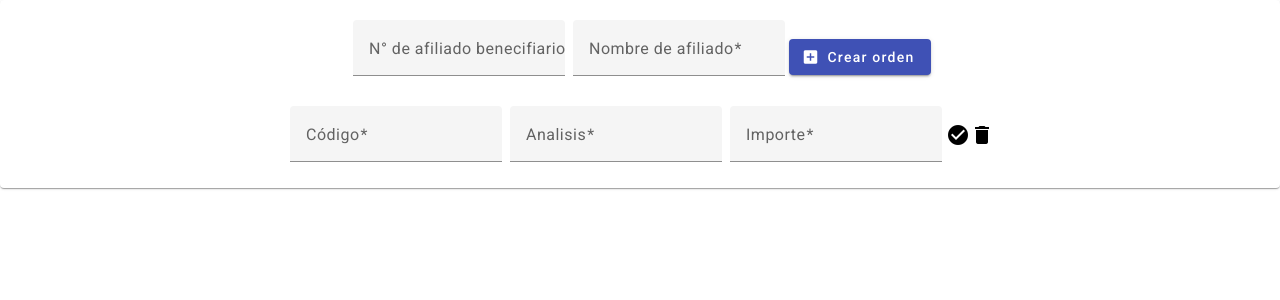
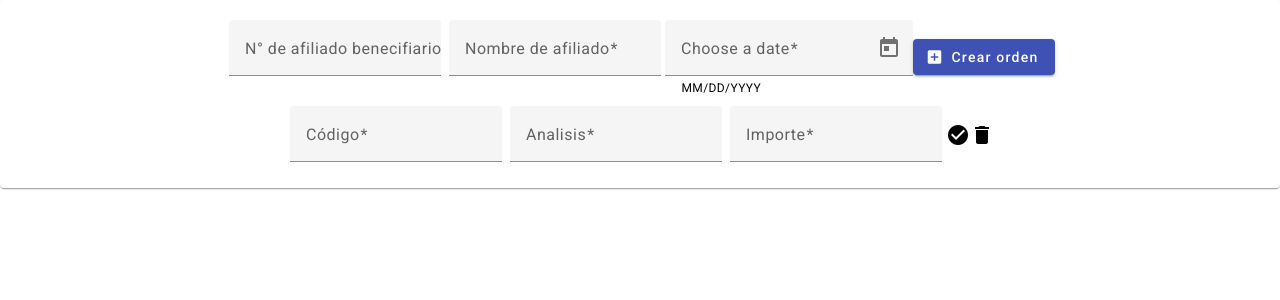
Before and after one commit to nyralith/uli-facturacion, an Angular app: page / in a window 1280 px wide. Shown: the top 300 px of the page. Built offline with nearby package versions, Linux system fonts and the light colour scheme.

Commit message:
se agrega date picker y se filtra su valor a mes y año unicamente

```diff
--- a/src/app/components/facturas/facturas.component.html
+++ b/src/app/components/facturas/facturas.component.html
@@ -12,10 +12,19 @@
                     <input matInput placeholder="Paul Phoenix" formControlName="nombreAfiliado">
                 </mat-form-field>
 
+                <mat-form-field appearance="fill">
+                    <mat-label>Choose a date</mat-label>
+                    <input matInput [matDatepicker]="picker" formControlName="fechaFactura">
+                    <mat-hint>MM/DD/YYYY</mat-hint>
+                    <mat-datepicker-toggle matIconSuffix [for]="picker"></mat-datepicker-toggle>
+                    <mat-datepicker #picker></mat-datepicker>
+                </mat-form-field>
+
                 <button mat-raised-button color="primary" (click)="addOrder()">
                     <mat-icon>add_box</mat-icon>
                     Crear orden
                 </button>
+
             </form>
         </div>
 
@@ -23,7 +32,7 @@
 
 
 
-    <div >
+    <div>
 
         <div *ngIf="orderData.length != 0">
             <div *ngFor="let orders of orderData">
--- a/src/app/components/facturas/facturas.component.ts
+++ b/src/app/components/facturas/facturas.component.ts
@@ -1,3 +1,4 @@
+import { formatDate } from '@angular/common';
 import { Component } from '@angular/core';
 import { FormGroup, FormControl, FormBuilder, Validators } from '@angular/forms';
 
@@ -14,12 +15,13 @@
 
   afiliadoForm = new FormGroup({
     numAfiliado: new FormControl('', Validators.required),
-    nombreAfiliado: new FormControl('', Validators.required)
+    nombreAfiliado: new FormControl('', Validators.required),
+    fechaFactura: new FormControl('', Validators.required)
   })
 
   analisisForm: FormGroup;
 
-  constructor(private fb: FormBuilder) {
+  constructor(private fb: FormBuilder,) {
     this.analisisForm = this.fb.group({
       codigo: ['', Validators.required],
       analisis: ['', Validators.required],
@@ -27,6 +29,12 @@
     })
 
 
+  }
+
+
+  filterDate() {
+    const fechaFactura: any = this.afiliadoForm.controls['fechaFactura']?.value?.toString()
+    console.log(formatDate(fechaFactura, 'dd/MM/yyyy', 'en-US'))
   }
 
   addOrder() {
@@ -37,6 +45,7 @@
     this.orderData.push('hola chiketitapepena')
   }
 
+
   deleteAnalisis() {
 
   }
```
Also changed, not shown: src/app/app.module.ts (+8 -5 lines).
